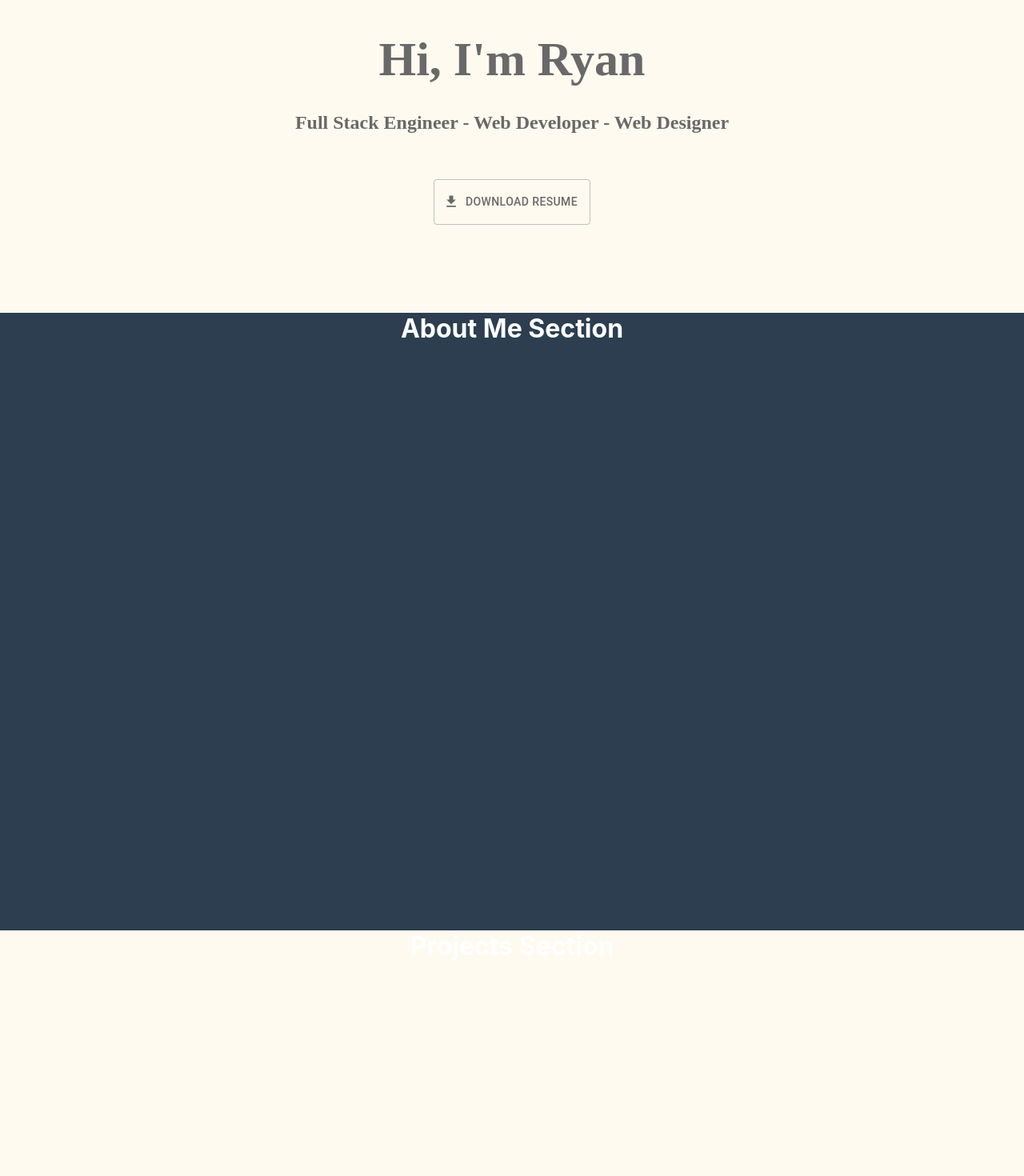
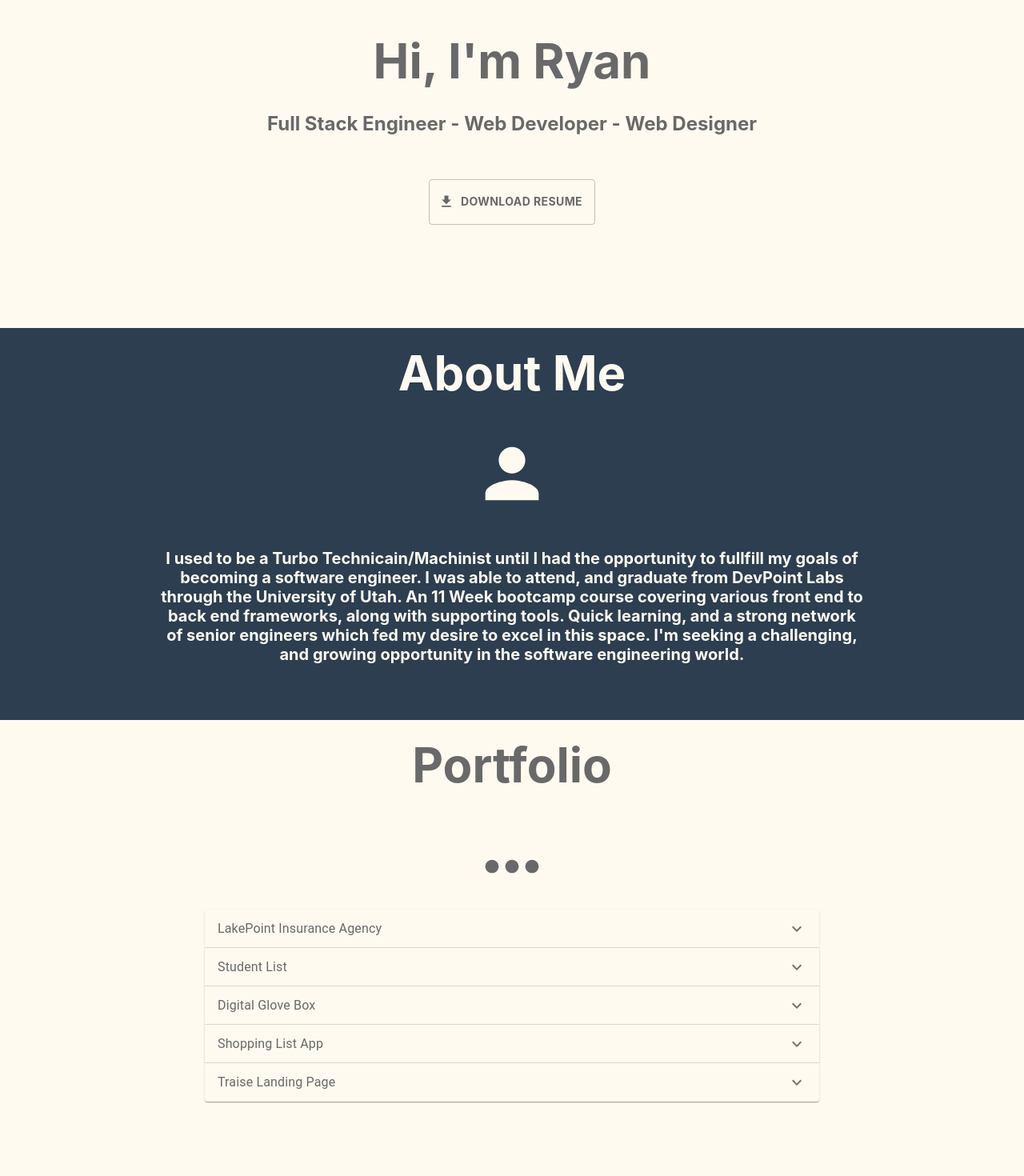
Before and after one commit to RyanAsh93/portfolio_website, a React (Create React App) app: page / in a window 1280 px wide. Shown: the part 380-1850 px from the top of the page at 80% size. Built offline with nearby package versions, Linux system fonts and the light colour scheme.

Commit message:
projects section

```diff
--- a/src/components/aboutMe.js
+++ b/src/components/aboutMe.js
@@ -1,11 +1,14 @@
 import React from 'react';
 import { withStyles } from '@material-ui/core'
+import {
+    Person,
+ } from '@material-ui/icons';
 
 const styles = theme => ({
     aboutSection: {
         textAlign: 'center',
         backgroundColor: '#2c3e50',
-        height: '850px',
+        height: '550px',
         width: '100%',
         // marginTop: '80px',
         paddingTop: '0',
@@ -16,8 +19,43 @@ const styles = theme => ({
     },
 
     aboutHeader: {
-        color: 'white',
-    }
+        // position: 'absolute',
+          left: '0%',
+          right: '0%',
+          top: '45%',
+          bottom: '10px',
+          zIndex: '10',
+          paddingTop: '20px',
+        //   paddingBottom: '10px',
+          color: '#FFFAF0',
+          textAlign: 'center',
+          fontSize: '60px',
+          fontFamily: '"Montserrat", -apple-system, BlinkMacSystemFont, "Segoe UI", Roboto, "Helvetica Neue", Arial, "Noto Sans", sans-serif, "Apple Color Emoji", "Segoe UI Emoji", "Segoe UI Symbol", "Noto Color Emoji";',
+          fontWeight: '700',
+      },
+
+      aboutPara: {
+        // position: 'absolute',
+          left: '0%',
+          right: '0%',
+          top: '60%',
+          bottom: '10px',
+          zIndex: '10',
+          paddingTop: '20px',
+          paddingBottom: '20px',
+          paddingLeft: '200px',
+          paddingRight: '200px',
+          color: '#FFFAF0',
+          textAlign: 'center',
+          fontSize: '20px',
+          fontFamily: '"Montserrat", -apple-system, BlinkMacSystemFont, "Segoe UI", Roboto, "Helvetica Neue", Arial, "Noto Sans", sans-serif, "Apple Color Emoji", "Segoe UI Emoji", "Segoe UI Symbol", "Noto Color Emoji";',
+          fontWeight: '700',
+      },
+
+      aboutIcon: {
+          color: '#FFFAF0',
+          fontSize: '100px',
+      }
 });
 
 class AboutMe extends React.Component {
@@ -25,7 +63,12 @@ class AboutMe extends React.Component {
         const { classes } = this.props
         return (
             <div id="aboutMe"  className={classes.aboutSection}>
-                <h1 className={classes.aboutHeader}>About Me Section</h1>
+                <h1 className={classes.aboutHeader}>About Me</h1>
+                <Person className={classes.aboutIcon} />
+                <p className={classes.aboutPara}>I used to be a Turbo Technicain/Machinist until I had the opportunity to fullfill my goals of becoming a software engineer.
+                I was able to attend, and graduate from DevPoint Labs through the University of Utah. An 11 Week bootcamp course covering various front end to back end frameworks,
+                 along with supporting tools. Quick learning, and a strong network of senior engineers which fed my desire to excel in this space.
+                 I'm seeking a challenging, and growing opportunity in the software engineering world.</p>
             </div>
         )
     }
--- a/src/components/home.js
+++ b/src/components/home.js
@@ -33,10 +33,10 @@ const styles = theme => ({
           paddingTop: '20px',
           paddingBottom: '20px',
           color: '#696969',
-          fontFamily: 'Oswald',
           textAlign: 'center',
           fontSize: '60px',
-        //   textTransform: 'uppercase',
+          fontFamily: '"Montserrat", -apple-system, BlinkMacSystemFont, "Segoe UI", Roboto, "Helvetica Neue", Arial, "Noto Sans", sans-serif, "Apple Color Emoji", "Segoe UI Emoji", "Segoe UI Symbol", "Noto Color Emoji";',
+          fontWeight: '700',
       },
 
       flexCaptionPara: {
@@ -49,9 +49,9 @@ const styles = theme => ({
           paddingTop: '20px',
           paddingBottom: '20px',
           color: '#696969',
-          fontFamily: 'Oswald',
           textAlign: 'center',
-        //   textTransform: 'uppercase',
+          fontFamily: '"Montserrat", -apple-system, BlinkMacSystemFont, "Segoe UI", Roboto, "Helvetica Neue", Arial, "Noto Sans", sans-serif, "Apple Color Emoji", "Segoe UI Emoji", "Segoe UI Symbol", "Noto Color Emoji";',
+          fontWeight: '700',
       },
 
       homeIcon: {
@@ -71,17 +71,15 @@ const styles = theme => ({
       },
       buttonDownload: {
         // position: 'absolute',
-        //   left: '0%',
-        //   right: '0%',
           marginLeft: 'auto',
           marginRight: 'auto',
-        //   top: '-405%',
           bottom: '-180px',
           zIndex: '10',
           padding: '15px',
           color: '#696969',
           alignItems: 'center',
-        //   fontSize: '200px',
+          fontFamily: '"Montserrat", -apple-system, BlinkMacSystemFont, "Segoe UI", Roboto, "Helvetica Neue", Arial, "Noto Sans", sans-serif, "Apple Color Emoji", "Segoe UI Emoji", "Segoe UI Symbol", "Noto Color Emoji";',
+          fontWeight: '700',
       }
 })
 
@@ -97,7 +95,6 @@ class Home extends React.Component {
                 <LaptopMac className={classes.homeIcon} />
                 <h1 className={classes.flexCaption}>Hi, I'm Ryan</h1>
                 <h2 className={classes.flexCaptionPara}>Full Stack Engineer - Web Developer - Web Designer</h2>
-                {/* <a href={MyPDF} download="resume.pdf"></a> */}
                 <div>
                 <Button
                     variant="outlined"
--- a/src/components/projects.js
+++ b/src/components/projects.js
@@ -1,11 +1,21 @@
 import React from 'react';
-import {withStyles} from '@material-ui/core';
+import {
+    withStyles,
+    ExpansionPanel,
+    ExpansionPanelSummary,
+    Typography,
+    ExpansionPanelDetails,
+} from '@material-ui/core';
+import {
+    MoreHoriz,
+    ExpandMore,
+ } from '@material-ui/icons';
 
 const styles = theme => ({
     projectSection: {
         textAlign: 'center',
         backgroundColor: '#FFFAF0',
-        height: '850px',
+        height: '650px',
         width: '100%',
         // marginTop: '80px',
         paddingTop: '0',
@@ -14,17 +24,123 @@ const styles = theme => ({
         marginLeft: 'auto',
         marginRight: 'auto',
     },
+
     projectHeader: {
-        color: 'white',
-    }
+        // position: 'absolute',
+        left: '0%',
+        right: '0%',
+        top: '45%',
+        bottom: '10px',
+        zIndex: '10',
+        paddingTop: '20px',
+        //   paddingBottom: '10px',
+        color: '#696969',
+        textAlign: 'center',
+        fontSize: '60px',
+        fontFamily: '"Montserrat", -apple-system, BlinkMacSystemFont, "Segoe UI", Roboto, "Helvetica Neue", Arial, "Noto Sans", sans-serif, "Apple Color Emoji", "Segoe UI Emoji", "Segoe UI Symbol", "Noto Color Emoji";',
+        fontWeight: '700',
+    },
+
+    projectIcon: {
+        color: '#696969',
+        fontSize: '100px',
+    },
+
+    panelStyle: {
+        textAlign: 'center',
+        left: '20%',
+        right: '0%',
+        width: '60%',
+        backgroundColor: '#FFFAF0',
+        color: '#696969',
+        textDecoration: 'inherit',
+        // '&:hover': {
+        //     backgroundColor: '#696969',
+        //     color: '#FFFAF0',
+        //   },
+      },
+      panelLink: {
+        textDecoration: 'inherit',
+        color: '#696969',
+        '&:hover': {
+            color: '#2c3e50',
+          },
+      }
+    //   panelStyle:hover {
+    //     background-color: #003058;
+    //     color: #fff;
+    //   }
 })
 
+
+
 class Projects extends React.Component {
+
     render() {
         const { classes } = this.props
         return (
             <div id="projects" className={classes.projectSection}>
-                <h1 className={classes.projectHeader}>Projects Section</h1>
+                <h1 className={classes.projectHeader}>Portfolio</h1>
+                <MoreHoriz className={classes.projectIcon} />
+                <div className={classes.root}>
+                <ExpansionPanel className={classes.panelStyle} >
+        <ExpansionPanelSummary expandIcon={<ExpandMore />}>
+          <Typography >LakePoint Insurance Agency</Typography>
+        </ExpansionPanelSummary>
+        <ExpansionPanelDetails>
+          <Typography>
+          Building a landing page for a local insurance company.
+          </Typography>
+          <Typography>
+          <a className={classes.panelLink} href="https://lakepointinsurance.mybluemix.net"> Click Here For Link</a>
+          </Typography>
+        </ExpansionPanelDetails>
+      </ExpansionPanel>
+      <ExpansionPanel className={classes.panelStyle}>
+        <ExpansionPanelSummary expandIcon={<ExpandMore />}>
+          <Typography >Student List</Typography>
+        </ExpansionPanelSummary>
+        <ExpansionPanelDetails>
+          <Typography>
+          Built an app using an API to filter, and display students infomation.
+          <a className={classes.panelLink} href="https://hatchwaysassessment.mybluemix.net"> Click Here For Link</a>
+          </Typography>
+        </ExpansionPanelDetails>
+      </ExpansionPanel>
+      <ExpansionPanel className={classes.panelStyle}>
+        <ExpansionPanelSummary expandIcon={<ExpandMore />}>
+          <Typography >Digital Glove Box</Typography>
+        </ExpansionPanelSummary>
+        <ExpansionPanelDetails >
+          <Typography>
+          I worked on the Car Profile page, Edit Vehicle Form, and landing page.
+          <a className={classes.panelLink} href="https://digital--glovebox.herokuapp.com"> Click Here For Link</a>
+          </Typography>
+        </ExpansionPanelDetails>
+      </ExpansionPanel>
+      <ExpansionPanel className={classes.panelStyle}>
+        <ExpansionPanelSummary expandIcon={<ExpandMore />}>
+          <Typography >Shopping List App</Typography>
+        </ExpansionPanelSummary>
+        <ExpansionPanelDetails>
+          <Typography>
+          Built an app where you can add, delete, and cross off items for your shopping list.
+          <a className={classes.panelLink} href="https://pocket-shopping-list.herokuapp.com"> Click Here For Link</a>
+          </Typography>
+        </ExpansionPanelDetails>
+      </ExpansionPanel>
+      <ExpansionPanel className={classes.panelStyle}>
+        <ExpansionPanelSummary expandIcon={<ExpandMore />}>
+          <Typography >Traise Landing Page</Typography>
+        </ExpansionPanelSummary>
+        <ExpansionPanelDetails>
+          <Typography>
+          Personal project with my brother, Started as a template but have been adding and removing multiple features.
+          <a className={classes.panelLink} href="https://traise-dev.mybluemix.net"> Click Here For Link</a>
+          </Typography>
+        </ExpansionPanelDetails>
+      </ExpansionPanel>
+    </div>
             </div>
         )
     }
```
Also changed, not shown: src/components/contact.js (added).
